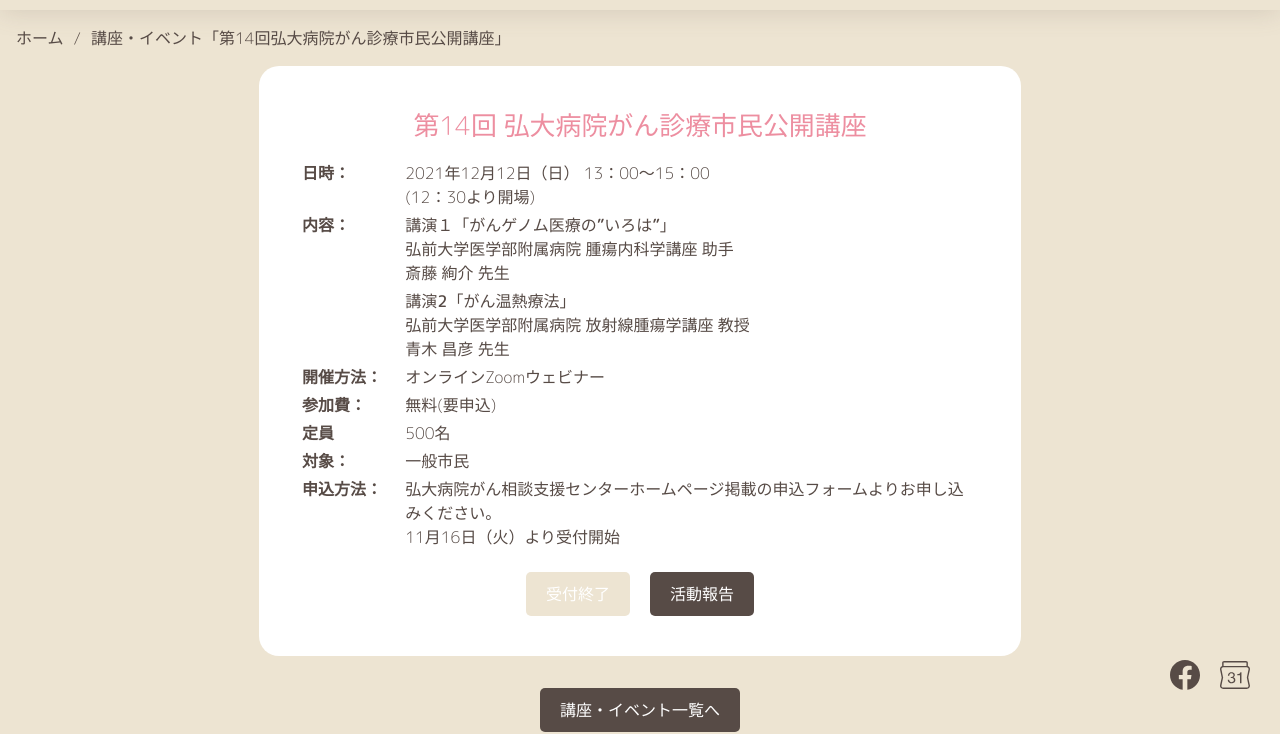
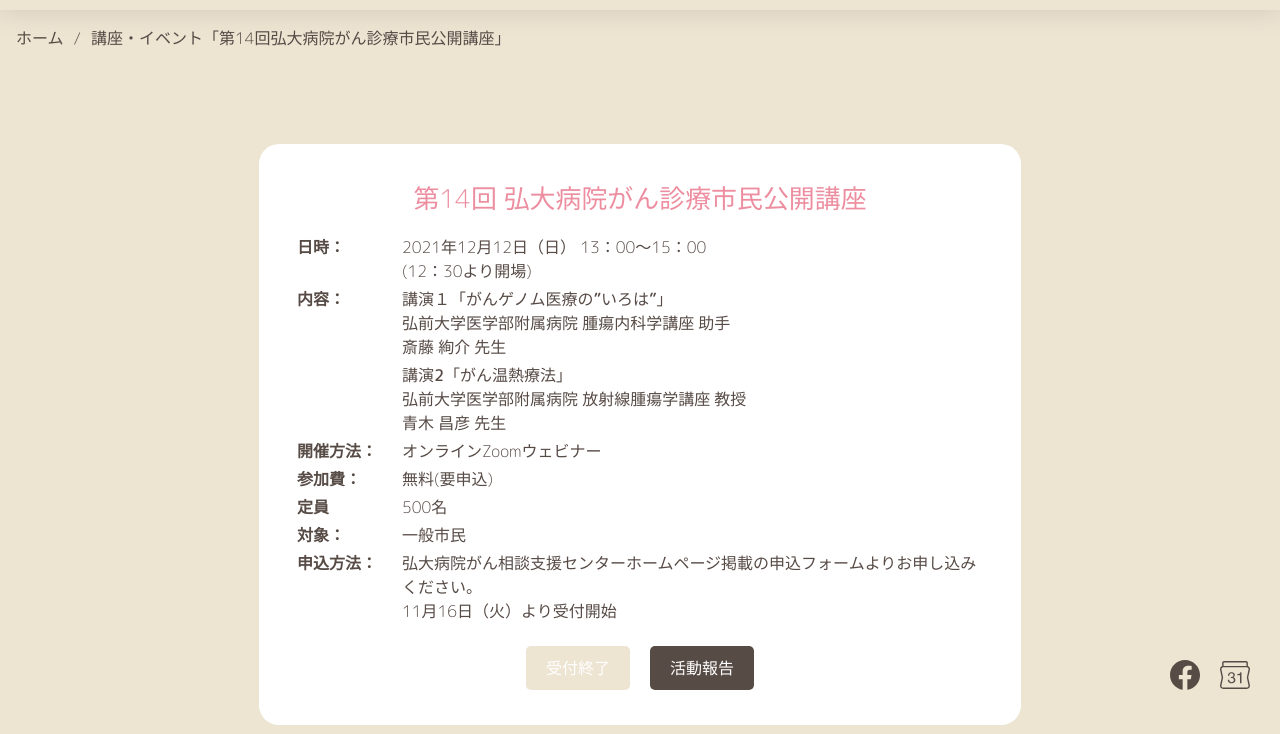
Before and after one commit to plus-web-dev-team/ganpro, an Astro site: page /events/event-20211212 in a window 1280 px wide. Shown: the part 70-804 px from the top of the page. Built offline with nearby package versions, Linux system fonts and the light colour scheme; Astro itself is replaced by a stand-in of ours.

Commit message:
modified

```diff
--- a/src/pages/cource/cource-2.astro
+++ b/src/pages/cource/cource-2.astro
@@ -249,7 +249,7 @@ import MainContent from "../../components/MainContent.astro";
                 border-radius: 10px;
                 flex: 1 1 300px;
                 font-size: 14px;
-                margin-bottom: 1%;
+                margin-bottom: 20px;
                 .card-title {
                     background-color: var(--secondary-color);
                     color: #fff;
--- a/src/pages/cource/cource-3.astro
+++ b/src/pages/cource/cource-3.astro
@@ -226,7 +226,7 @@ import MainContent from "../../components/MainContent.astro";
                 border-radius: 10px;
                 flex: 1 1 300px;
                 font-size: 14px;
-                margin-bottom: 1%;
+                margin-bottom: 20px;
                 .card-title {
                     background-color: var(--secondary-color);
                     color: #fff;
--- a/src/pages/events/event-20211212.astro
+++ b/src/pages/events/event-20211212.astro
@@ -109,6 +109,8 @@ import MainContent from "../../components/MainContent.astro";
             color: #fff;
         }
     }
+    .event-wrapper {
+        padding: 6.12%;
         .event-desc {
             background-color: #fff;
             border-radius: 20px;
@@ -144,4 +146,5 @@ import MainContent from "../../components/MainContent.astro";
                 }
             }
         }
+    }
 </style>
--- a/src/pages/events/event-20220116.astro
+++ b/src/pages/events/event-20220116.astro
@@ -132,6 +132,8 @@ import MainContent from "../../components/MainContent.astro";
             color: #fff;
         }
     }
+    .event-wrapper {
+        padding: 6.12%;
         .event-desc {
             background-color: #fff;
             border-radius: 20px;
@@ -167,4 +169,5 @@ import MainContent from "../../components/MainContent.astro";
                 }
             }
         }
+    }
 </style>
--- a/src/pages/events/event-20221204.astro
+++ b/src/pages/events/event-20221204.astro
@@ -115,6 +115,8 @@ import MainContent from "../../components/MainContent.astro";
             color: #fff;
         }
     }
+    .event-wrapper {
+        padding: 6.12%;
         .event-desc {
             background-color: #fff;
             border-radius: 20px;
@@ -150,4 +152,5 @@ import MainContent from "../../components/MainContent.astro";
                 }
             }
         }
+    }
 </style>
```
Lines whose indentation alone changed are shown as unchanged.
